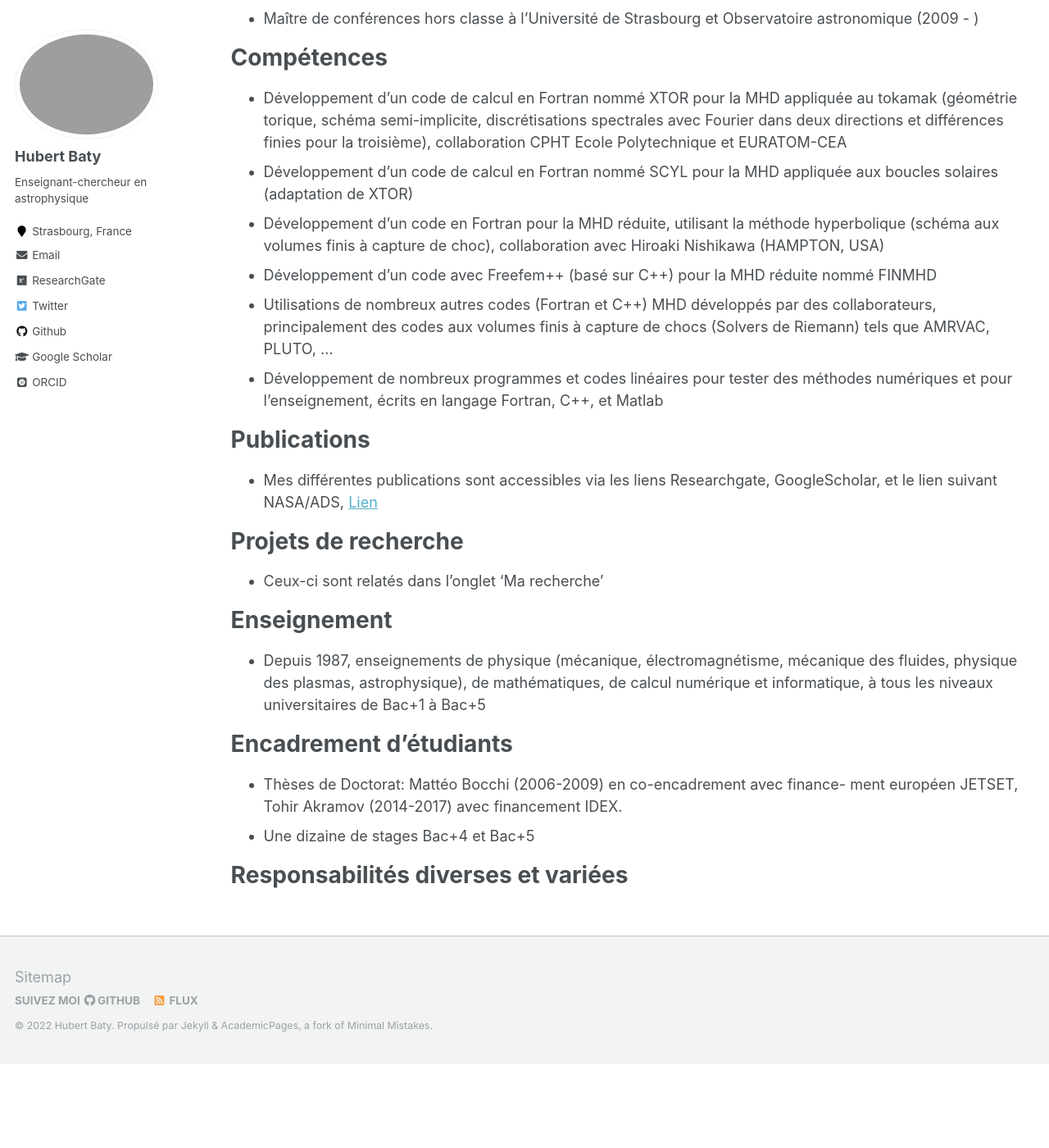
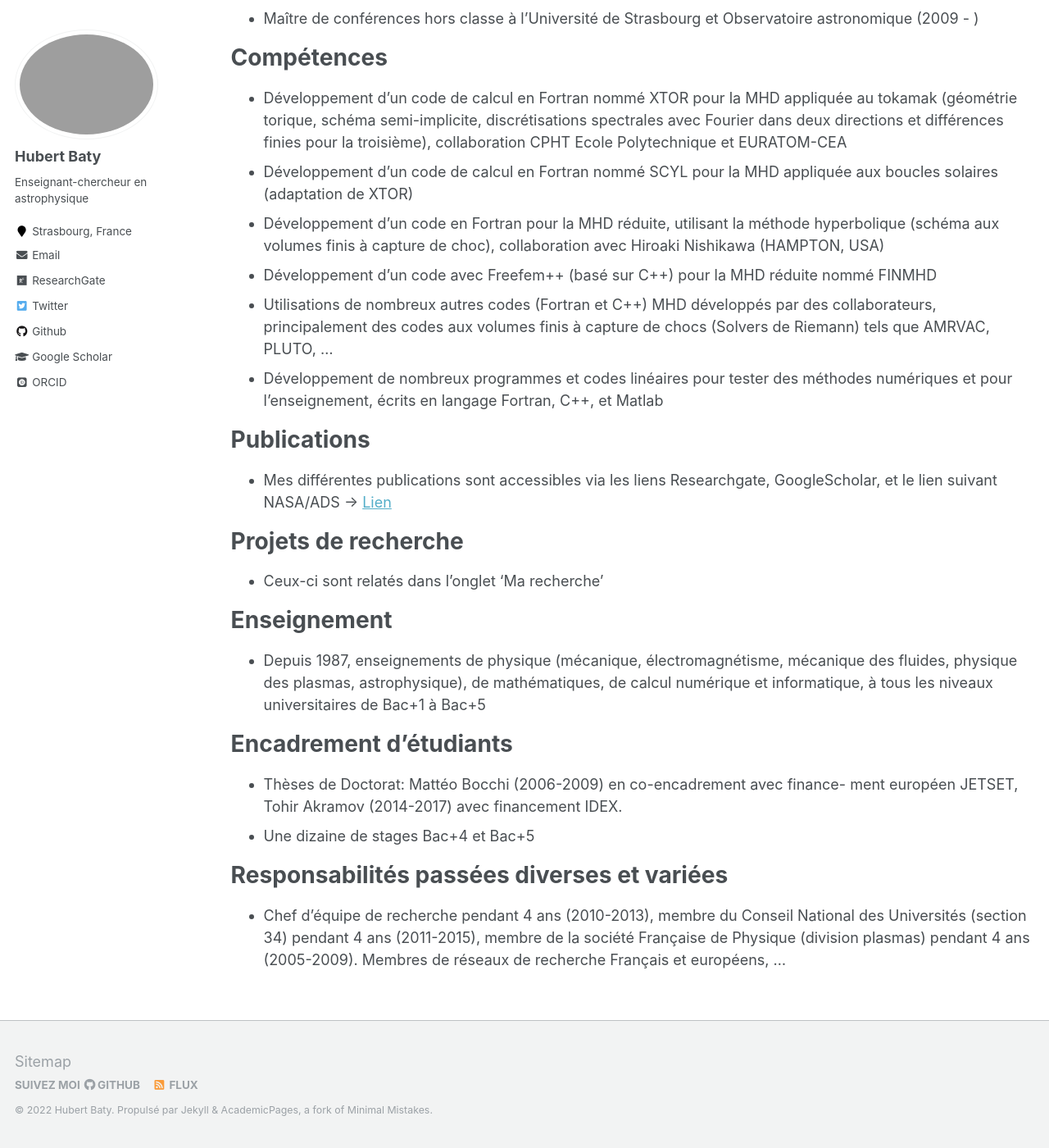
Before and after one commit to hubertbaty/hubertbaty.github.io, a Jekyll site: the page built from _pages/cv.md, in a window 1280 px wide and 1400 px high, scrolled down 732 px. Shown: the whole window at 82% size. Built offline with Jekyll 4.4.1, drawn with Linux system fonts in a browser that asks for light colours; some web fonts are replaced; before the commit the page ends 2029 px from its top, so only the background shows below that.

Commit message:
Update cv.md

```diff
--- a/_pages/cv.md
+++ b/_pages/cv.md
@@ -43,7 +43,7 @@ dans deux directions et différences finies pour la troisième), collaboration C
 
 Publications
 ======
-* Mes différentes publications sont accessibles via les liens Researchgate, GoogleScholar, et le lien suivant NASA/ADS,
+* Mes différentes publications sont accessibles via les liens Researchgate, GoogleScholar, et le lien suivant NASA/ADS ->
 [Lien](https://ui.adsabs.harvard.edu/search/fq=%7B!type%3Daqp%20v%3D%24fq_database%7D&fq_database=database%3A%20(astronomy%20OR%20physics%20OR%20general)&q=author%3A(%22Baty%2CH%22)&sort=date%20desc%2C%20bibcode%20desc&p_=0)
 
 Projets de recherche
@@ -59,5 +59,6 @@ Encadrement d'étudiants
 * Thèses de Doctorat: Mattéo Bocchi (2006-2009) en co-encadrement avec finance- ment européen JETSET, Tohir Akramov (2014-2017) avec financement IDEX.
 * Une dizaine de stages Bac+4 et Bac+5
 
-Responsabilités diverses et variées
+Responsabilités passées diverses et variées
 ======
+* Chef d'équipe de recherche pendant 4 ans (2010-2013), membre du Conseil National des Universités (section 34) pendant 4 ans (2011-2015), membre de la société Française de Physique (division plasmas) pendant 4 ans (2005-2009). Membres de réseaux de recherche Français et européens, ...
```
